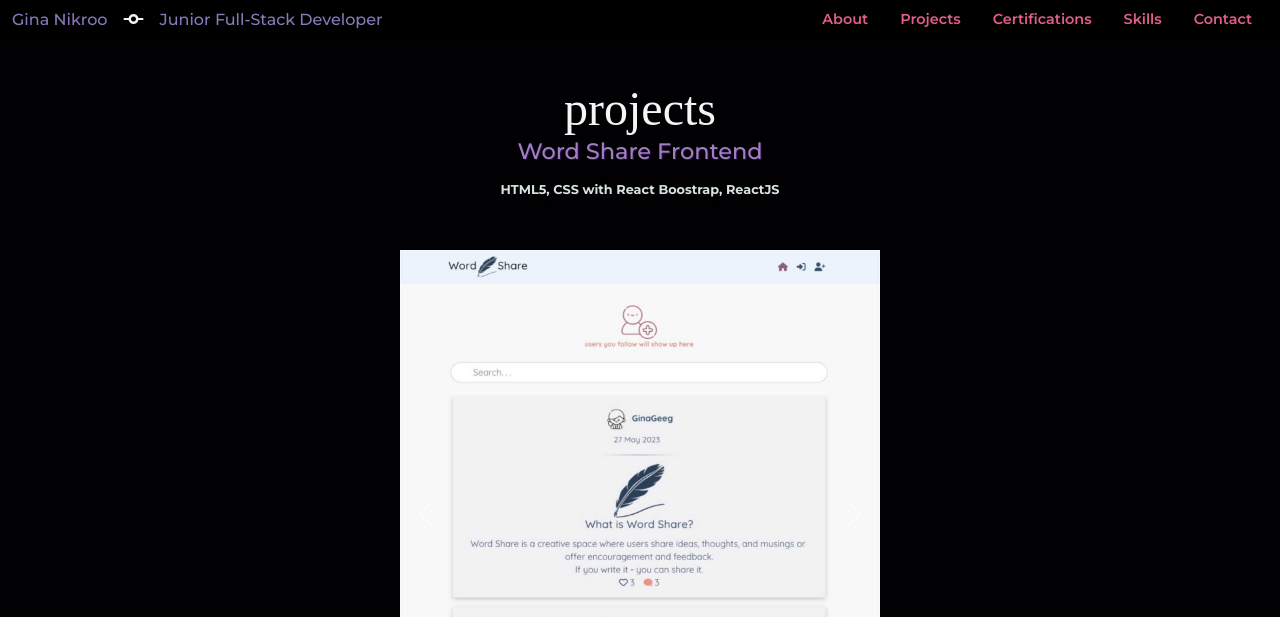
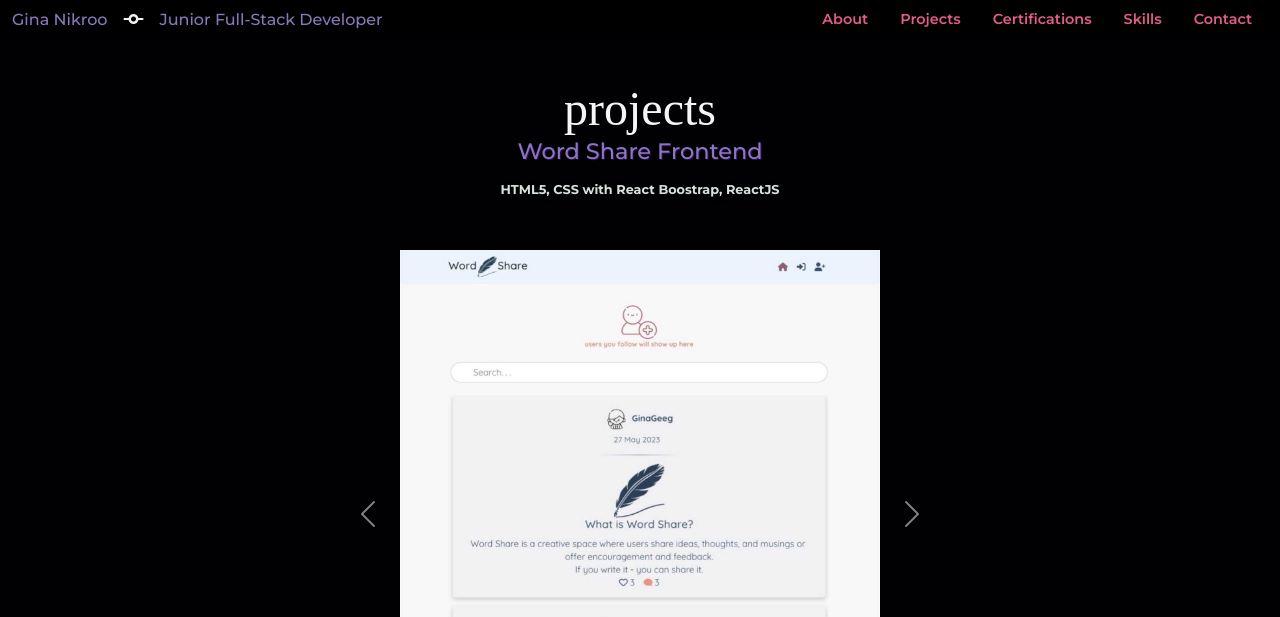
Before and after one commit to GNikroo/my-portfolio, a React (Create React App) app: page /projects in a window 1280 px wide. Shown: the top 617 px of the page. Built offline with nearby package versions, Linux system fonts and the light colour scheme; a web font is replaced by a local one.

Commit message:
Minor style changes.

```diff
--- a/src/components/About.js
+++ b/src/components/About.js
@@ -8,7 +8,7 @@ const About = () => {
   return (
     <Container id="about" className={`${styles.Section} ${appStyles.Section}`}>
       <h1 className={`${appStyles.Title} d-block text-center`}>about</h1>
-      <Card className={`${styles.About} mt-0 border-0`}>
+      <Card className={`${styles.About} m-auto border-0`}>
         <Row className={`${styles.Row}`}>
           <Col lg={4} className={styles.Column}>
             <div className={`${styles.Item} border-0 py-4 px-2`}>
--- a/src/components/Certificates.js
+++ b/src/components/Certificates.js
@@ -13,7 +13,7 @@ const Certificates = () => {
       <h1 className={`${appStyles.Title} d-block text-center`}>
         certifications
       </h1>
-      <Card className={`${styles.Certificates} mt-0 border-0`}>
+      <Card className={`${styles.Certificates} m-auto border-0`}>
         <Card.Body className="py-4 text-center">
           {certificates.map((certificate) => (
             <div key={certificate.course}>
--- a/src/components/Contact.js
+++ b/src/components/Contact.js
@@ -41,7 +41,7 @@ const Contact = () => {
       className={`${styles.Section} ${appStyles.Section}`}
     >
       <h1 className={`${appStyles.Title} d-block text-center`}>contact</h1>
-      <Card className={`${styles.Contact} mt-0 border-0`}>
+      <Card className={`${styles.Contact} m-auto border-0`}>
         <Row className="py-1 justify-content-center">
           <Col lg={7}>
             <Card className={`${styles.FormContainer} border-0 mx-auto px-3`}>
--- a/src/components/Project.js
+++ b/src/components/Project.js
@@ -11,7 +11,7 @@ const Project = () => {
       className={`${styles.Section} ${appStyles.Section}`}
     >
       <h1 className={`${appStyles.Title} d-block text-center`}>projects</h1>
-      <Card className={`${styles.Projects} mt-0 border-0`}>
+      <Card className={`${styles.Projects} m-auto border-0`}>
         <Card.Body className="p-0 border-0">
           <Row className={styles.DesktopVisibility}>
             <SmallScreenSize />
--- a/src/components/Skills.js
+++ b/src/components/Skills.js
@@ -19,7 +19,7 @@ const Skills = () => {
       </h1>
       <Row className="m-auto justify-content-start align-items-center">
         <Col xs={12} md={6} lg={4} className="py-3">
-          <Card className={`${styles.Skills} mt-0 border-0`}>
+          <Card className={`${styles.Skills} m-auto border-0`}>
             <img className={styles.Image} src={background} />
             <Card.Body className="py-3">
               <Card.Text className={styles.Subtitle}>
--- a/src/contexts/ProjectContext.js
+++ b/src/contexts/ProjectContext.js
@@ -1,9 +1,9 @@
 import { projects } from "../data";
 import { Carousel } from "react-bootstrap";
-import { NavLink } from "react-bootstrap";
 import { Col } from "react-bootstrap";
 import { Image } from "react-bootstrap";
 import styles from "../styles/ProjectContext.module.css";
+import { Link } from "react-router-dom";
 
 export const SmallScreenSize = (props) => {
   const { mobile } = props;
@@ -11,11 +11,11 @@ export const SmallScreenSize = (props) => {
   const ProjectDetailsMobile = ({ link, title, subtitle, description }) => (
     <>
       <Col className={`${styles.Caption} ${styles.MobileCaption} mx-auto pb-5`}>
-        <NavLink href={link} className="text-decoration-none" target="blank">
+        <Link to={link} className="text-decoration-none" target="blank">
           <h3>{title}</h3>
           <p className={styles.Subtitle}>{subtitle}</p>
           <p>{description}</p>
-        </NavLink>
+        </Link>
       </Col>
     </>
   );
@@ -23,15 +23,15 @@ export const SmallScreenSize = (props) => {
   const ProjectDetailsDesktop = ({ link, title, subtitle, image, alt }) => (
     <>
       <Col className={`${styles.Caption} ${styles.DesktopCaption}`}>
-        <NavLink href={link} className="text-decoration-none" target="blank">
+        <Link to={link} className="text-decoration-none" target="blank">
           <h3>{title}</h3>
           <p className={styles.Subtitle}>{subtitle}</p>
-        </NavLink>
+        </Link>
       </Col>
       <Col className={`${styles.ImageCol} mx-auto`}>
-        <NavLink href={link} target="blank">
+        <Link to={link} target="blank">
           <Image className={`${styles.Image} w-100`} src={image} alt={alt} />
-        </NavLink>
+        </Link>
       </Col>
     </>
   );
@@ -57,7 +57,7 @@ export const SmallScreenSize = (props) => {
         </Carousel>
       ) : (
         <Carousel
-          className="d-flex"
+          className={`${styles.Carousel} d-flex`}
           slide={false}
           interval={10000}
           touch={true}
--- a/src/styles/ProjectContext.module.css
+++ b/src/styles/ProjectContext.module.css
@@ -1,4 +1,5 @@
 h3 {
+    color: #8a79ba;
     font-size: 1.4rem;
 }
 
@@ -42,6 +43,6 @@ h3 {
     white-space: pre-wrap;
 }
 
-.Navlink {
-    color: #FAE1DD;
+.Carousel {
+    padding: 0 5rem;
 }
```
